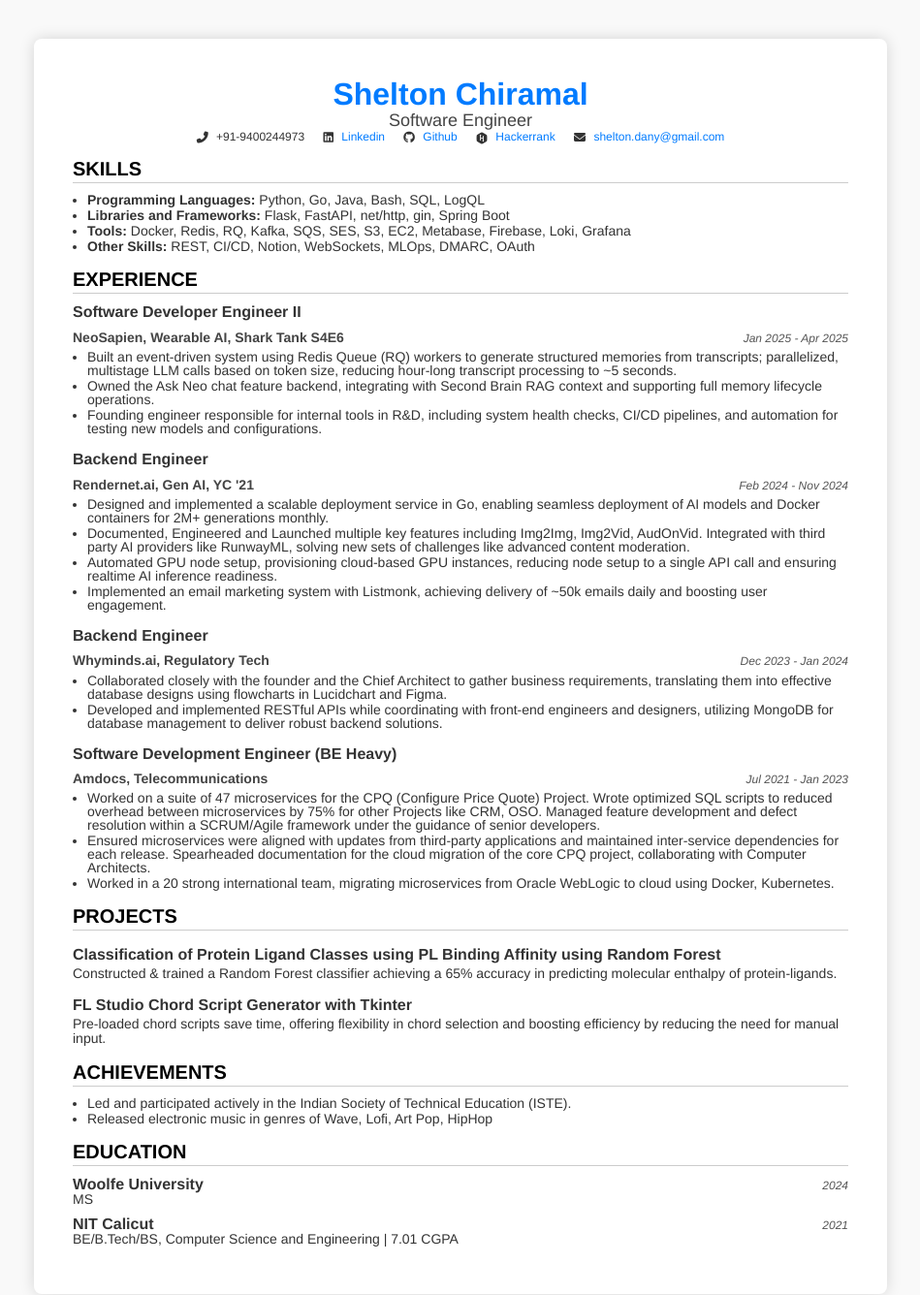
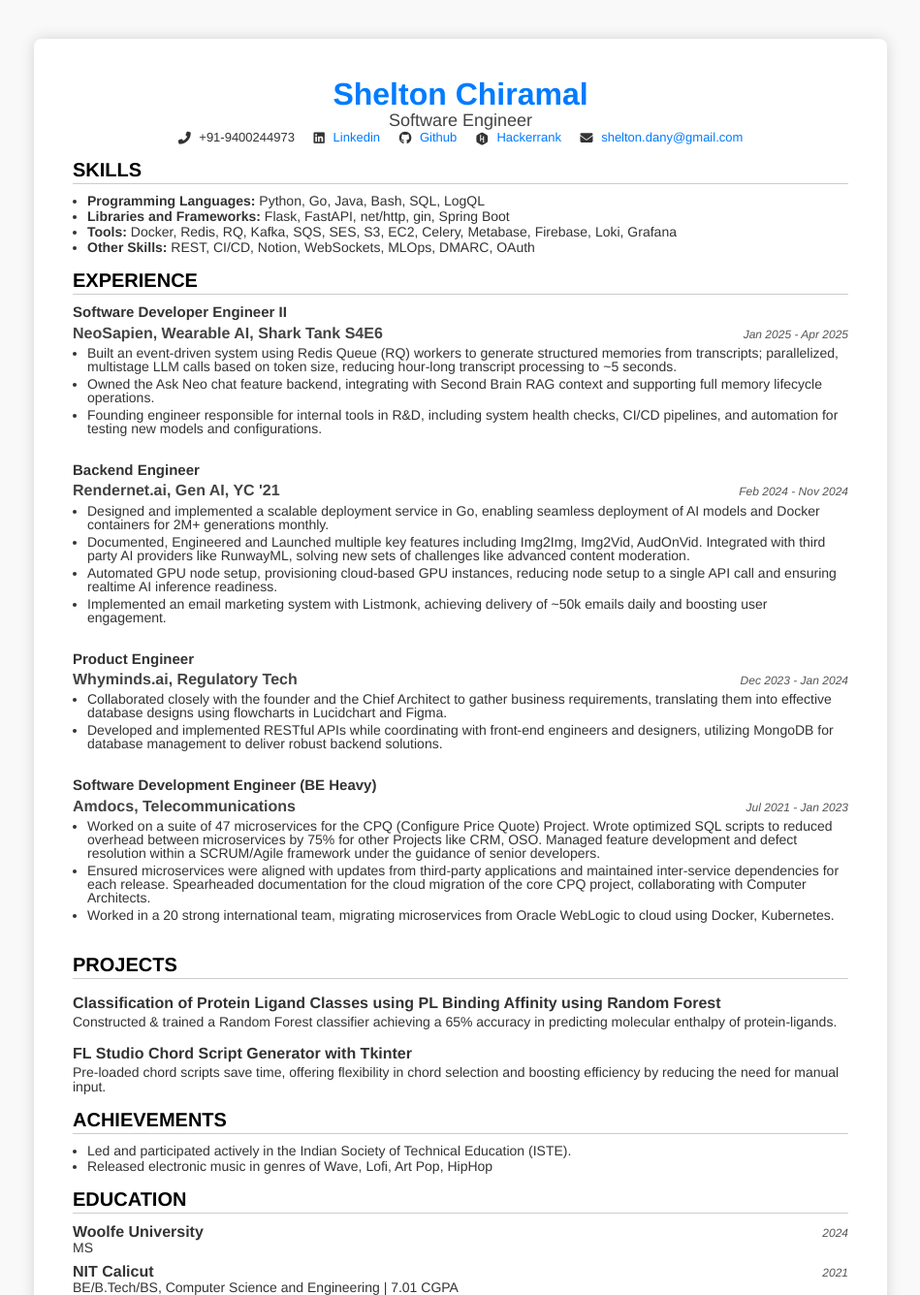
Before and after one commit to tenshells/resume-builder, a Flask app: page /view_resume in a window 1280 px wide. Shown: the top 1336 px of the page at 97% size, without its empty margins (165-1114 px from the left). Run offline with Flask 3, Linux system fonts and the light colour scheme.

Commit message:
naa ready

```diff
--- a/shel_resume.py
+++ b/shel_resume.py
@@ -3,8 +3,8 @@ SHEL_RESUME_DATA = {
     'title': 'Software Engineer',
     'contact_info': [
         {'text': '+91-9400244973', 'icon': 'fas fa-phone-alt'},
-        {'text': 'Linkedin', 'href': 'https://www.linkedin.com/in/shelton-chiramal-a834931b3/', 'icon': 'fab fa-linkedin'},
-        {'text': 'Github', 'href': 'https://github.com/sheltondny', 'icon': 'fab fa-github'},
+        {'text': 'Linkedin', 'href': 'https://www.linkedin.com/in/shelton-chiramal/', 'icon': 'fab fa-linkedin'},
+        {'text': 'Github', 'href': 'https://github.com/tenshells', 'icon': 'fab fa-github'},
         {'text': 'Hackerrank', 'href': 'https://www.hackerrank.com/profile/shelton_dany', 'icon': 'fab fa-hackerrank'},
         {'text': 'shelton.dany@gmail.com', 'href': 'mailto:shelton.dany@gmail.com', 'icon': 'fas fa-envelope'}
     ],
@@ -12,7 +12,7 @@ SHEL_RESUME_DATA = {
     'skills': {
         "Programming Languages": "Python, Go, Java, Bash, SQL, LogQL",
         "Libraries and Frameworks": "Flask, FastAPI, net/http, gin, Spring Boot",
-        "Tools": "Docker, Redis, RQ, Kafka, SQS, SES, S3, EC2, Metabase, Firebase, Loki, Grafana",
+        "Tools": "Docker, Redis, RQ, Kafka, SQS, SES, S3, EC2, Celery, Metabase, Firebase, Loki, Grafana",
         "Other Skills": "REST, CI/CD, Notion, WebSockets, MLOps, DMARC, OAuth"
     },
 
@@ -42,7 +42,7 @@ SHEL_RESUME_DATA = {
             ]
         },
         {
-            'title': 'Backend Engineer',
+            'title': 'Product Engineer',
             'company': 'Whyminds.ai, Regulatory Tech',
             'time_start': 'Dec 2023',
             'time_end': 'Jan 2024',
--- a/static/style.css
+++ b/static/style.css
@@ -36,7 +36,7 @@ h1 {
 
 .contact-info {
     margin-top: 0;
-    font-size: 12px;
+    font-size: 13px;
 }
 
 .contact-item {
@@ -91,15 +91,24 @@ h2 {
 .job {
     margin-bottom: 10px;
     /* border: 2px solid red; */
-    display: flex column;
-    gap: 10px;
+    display: flex;
+    flex-direction: column;
+    /* row-gap: 10px; */
+}
+
+.job ul {
+    display: flex;
+    flex-direction: column;
+    row-gap: 2px;
+    /* padding: 5px; */
+    /* border: 2px solid red; */
 }
 
 .job-title {
-    font-size: 16px;
-    font-weight: 800;
+    font-size: 15px;
+    font-weight: 750;
     /* margin: 0; */
-    margin-bottom: 10px;
+    margin-bottom: 8px;
     /* border: 2px solid green; */
 }
 
@@ -112,9 +121,9 @@ h2 {
 }
 
 .company {
-    font-size: 14px;
+    font-size: 16px;
     font-weight: 700;
-    line-height: 1;
+    line-height: 0;
     color: #444;
 }
 
@@ -142,7 +151,7 @@ li {
 
 .project h3 {
     font-size: 16px;
-    font-weight: 800;
+    font-weight: 700;
     margin-bottom: 3px;
 }
 
```
